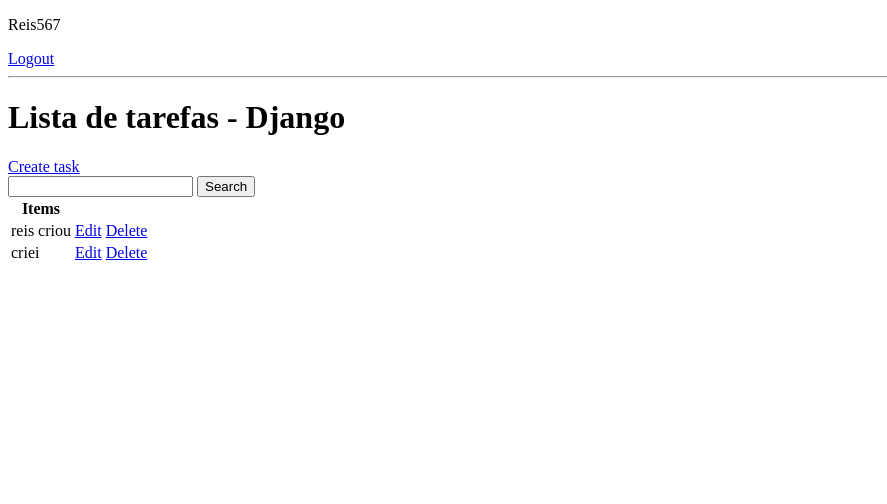
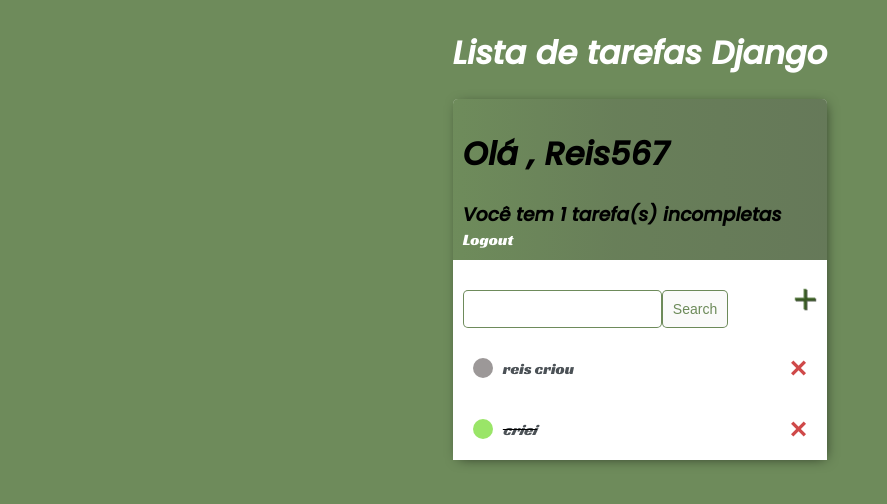
Before and after one commit to Reis567/django_todo_list, a Django app: page / in a window 1280 px wide. Shown: the top 504 px of the page, without its empty margins (0-887 px from the left). Run offline with Django 4.2, Linux system fonts and the light colour scheme; a user stored in the database is signed in; data comes from the database, SQL or seed files in the repository; both versions use the stored data as it was after the commit.

Commit message:
Main page style

```diff
--- /dev/null
+++ b/base/static/base/style.css
@@ -0,0 +1,151 @@
+body{
+    background-color: #265209aa;
+    font-family: 'Racing Sans One', sans-serif;
+    display: flex;
+    align-items: center;
+    justify-content: center;
+
+}
+
+header{
+    display: flex;
+    justify-content: center;
+    align-items: center;
+    flex-direction: column;
+
+}
+
+header h1{
+    color: white;
+}
+h1,h2,h3,h4,h5{
+    font-family: 'Poppins', sans-serif;
+
+}
+
+a,p {
+    color: #4b5156;
+}
+
+
+.margin-0{
+    margin: 0;
+}
+
+
+.container{
+    max-width: 550px;
+    margin: auto;
+    background-color: white;
+    border-radius: 5px 5px 5px 5px ;
+    -webkit-box-shadow:2px 2px 13px -4px  rgba(0, 0, 0, 0.667) ;
+    box-shadow:2px 2px 13px -4px  rgba(0, 0, 0, 0.667) ;
+
+
+}
+
+.header-bar{
+    display: flex;
+    justify-content: space-between;
+    padding: 10px;
+    border-radius: 5px 5px 0 0 ;
+    background: linear-gradient(90deg , #265209aa 0%, #1d3f06aa 43% , #193606aa 100% );
+}
+
+.header-bar a{
+    color: white;
+    text-decoration: none;
+}
+
+.task-wrapper{
+    display: flex;
+    align-items: center;
+    justify-content: space-between;
+    padding: 20px;
+    background-color: #fff;
+    border-top: 1px soliod #faFAFA;
+}
+
+.task-title{
+    display: flex;
+
+
+}
+
+.task-title a{
+    text-decoration: none;
+    color: #4b5156;
+    margin-left: 10px;
+}
+
+.task-complete-icon{
+    height: 20px;
+    width: 20px;
+    background-color: #68d81daa;
+    border-radius: 50%;
+}
+
+.task-incomplete-icon{
+    height: 20px;
+    width: 20px;
+    background-color: #9c9898;
+    border-radius: 50%;
+}
+
+.delete-link{
+    text-decoration: none;
+    font-weight: 900;
+    color: #cf4949;
+    font-size: 30px;
+    line-height: 0;
+}
+
+.form-search{
+    margin-top: 20px;
+    display: flex;
+}
+
+#search-add-wrapper{
+    display: flex;
+    justify-content: space-between;
+    align-items: center;
+    padding: 10px;
+}
+
+#add-link{
+    color: #265209aa;
+    text-decoration: none;
+    font-size: 42px;
+    text-shadow: 1px 1px #0d1b03aa;
+}
+.font-normal {
+    font-family: 'Franklin Gothic Medium', 'Arial Narrow', Arial, sans-serif;
+}
+
+input[type=text],input[type=password],textarea{
+    border: 1.5px solid #265209aa;
+    border-radius: 5px;
+    padding: 10px;
+    width: 90%;
+}
+
+label{
+    padding-top: 10px !important;
+    display: block;
+}
+
+.button{
+    border: 1.5px solid #265209aa;
+    background-color: #FAFAFA;
+    color: #265209aa;
+    padding: 10px;
+    font-size: 14px;
+    border-radius: 5px;
+    cursor: pointer;
+    text-decoration: none;
+}
+.button:hover{
+    background-color: #265209aa;
+    transition: .5s;
+    color: #faFAFA;
+}
--- a/base/templates/base/main.html
+++ b/base/templates/base/main.html
@@ -1,11 +1,23 @@
+
 <!DOCTYPE html>
-<html lang="en">
+<html lang="pt-Br">
 <head>
+    {% load static %}
     <meta charset="UTF-8">
     <meta name="viewport" content="width=device-width, initial-scale=1.0">
     <title>Lista de tarefas - Reis567</title>
+    <link rel="preconnect" href="https://fonts.googleapis.com">
+    <link rel="preconnect" href="https://fonts.gstatic.com" crossorigin>
+    <link href="https://fonts.googleapis.com/css2?family=Poppins:ital,wght@1,500&family=Racing+Sans+One&display=swap" rel="stylesheet">
+    <link rel="stylesheet" href="{% static 'base/style.css' %}">
 
 </head>
+<div class="total">
+    <header>
+        <h1>
+            Lista de tarefas Django
+        </h1>
+    </header>
     <body>
         <div class="container">
             {% block content %}
@@ -13,4 +25,6 @@
             {% endblock content %}
         </div>
     </body>
+</div>
+
 </html>
--- a/base/templates/base/task_list.html
+++ b/base/templates/base/task_list.html
@@ -1,52 +1,60 @@
 {% extends 'base/main.html' %}
 
 {% block content %}
+
+<div class="header-bar">
+    <div>
+        <h1>Olá , {{request.user}}</h1>
+        <h3 class="margin-0 lower">
+            Você tem <i>{{count}}</i> tarefa(s) incompletas
+        </h3>
         {% if request.user.is_authenticated %}
-<p>{{request.user}}</p>
+
         <a href="{% url 'logout' %}">Logout</a>
 
         {% else %}
         <a href="{% url 'login' %}">Login</a>
 
         {% endif %}
-
-<hr>
-<h1>Lista de tarefas - Django </h1>
+    </div>
 
 
-<a href="{% url 'task-create' %}">Create task</a>
 
-<form action="" method="GET">
+
+</div>
+
+
+<div id="search-add-wrapper">
+    <form class ="form-search" action="" method="GET">
         <input type="text" name='search-area' value="{{search_input}}">
-    <input type="submit" value="Search">
+        <input class="button" type="submit" value="Search">
     </form>
-<table>
-    <tr>
-        <th>
-            Items
-        </th>
-        <th></th>
-        <th></th>
-    </tr>
+    <a id="add-link" class="font-normal" href="{% url 'task-create' %}">&#x2b;</a>
+</div>
 
+<div class="task-items-wrapper">
     {% for task in tasks %}
-    <tr>
-        <td>
-            {{task.title}}
-        </td>
+    <div class="task-wrapper">
+        {% if task.complete %}
+            <div class="task-title">
+                <div class="task-complete-icon"></div>
+                <i><s><a href="{% url 'task-update' task.id %}">{{task}}</a></s></i>
+            </div>
+            <a class="delete-link font-normal" href="{% url 'task-delete' task.id %}">&#215;</a>
+            {% else %}
+            <div class="task-title">
+                <div class="task-incomplete-icon"></div>
+                <a href="{% url 'task-update' task.id %}">{{task}}</a>
+            </div>
+            <a class="delete-link font-normal" href="{% url 'task-delete' task.id %}">&#215;</a>
+        {% endif %}
 
-        <td>
-            <a href="{% url 'task-update' task.id %}">Edit</a>
-        </td>
-        <td>
-            <a href="{% url 'task-delete' task.id %}">Delete</a>
-        </td>
-    </tr>
+    </div>
 
     {% empty %}
     <p>Empty</p>
 
     {% endfor %}
-</table>
+</div>
 
 {% endblock content %}
```
Also changed, not shown: db.sqlite3. Lines whose indentation alone changed are shown as unchanged.
